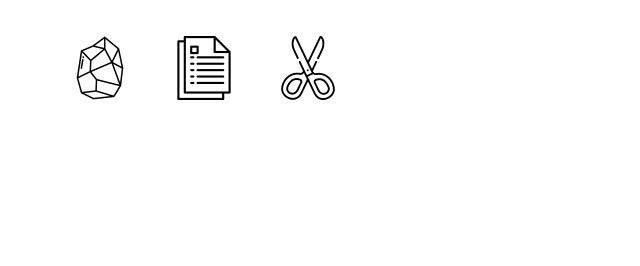
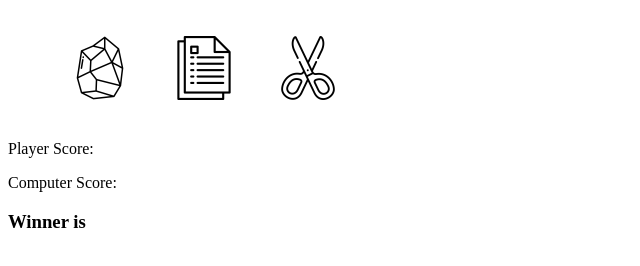
Before and after one commit to JDArciniegas/rock-paper-scissors, a website: page index.html in a window 1280 px wide. Shown: the whole page, without its empty margins (0-640 px from the left). Drawn offline with Linux system fonts and the light colour scheme.

Commit message:
created html basic structure for data display before styling

```diff
--- a/index.html
+++ b/index.html
@@ -16,6 +16,13 @@
         <img src="images/scissors.png" value="scissors" class="icons" alt="">
       </li>
     </ul>
+
+    <div>
+      <p>Player Score: <span id="player-score"></span></p>
+      <p>Computer Score: <span id="computer-score"></span></p>
+      <h3>Winner is <span id="winner"></span></h3>
+    </div>
+
     <script src="script.js"></script>
   </body>
 </html>
--- a/script.js
+++ b/script.js
@@ -1,6 +1,7 @@
 // Rock paper scissors
+// variables for scores
+
 // create function to pay a round computer vs player
-// let playerSelection = "Rock";
 const playerOptions = document.querySelector("#options");
 playerOptions.addEventListener('click', (e) => {
   let playerSelection = e.target.getAttribute("value");
```
